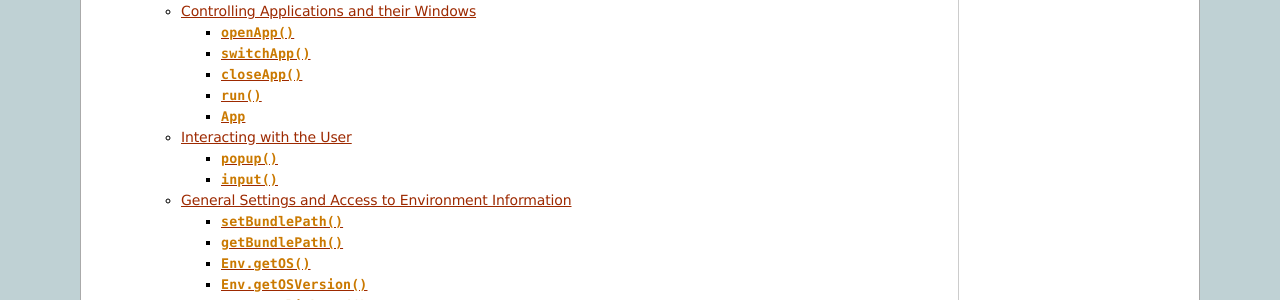
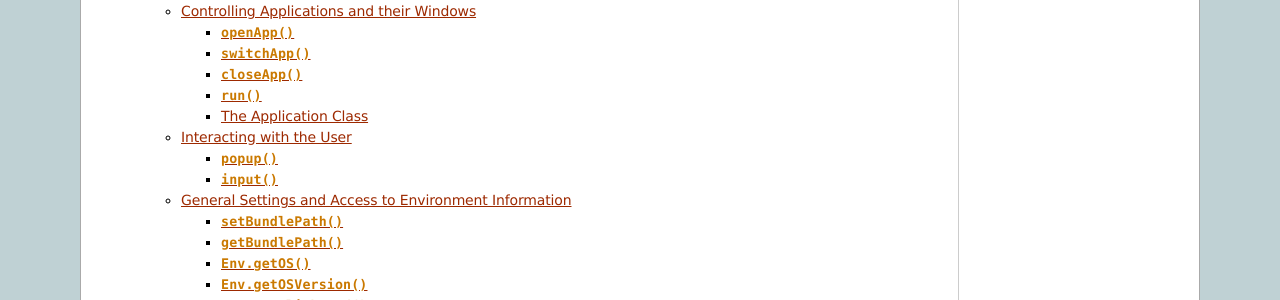
Before and after one commit to sikuli/sikuli, a Sphinx documentation site: the page built from docs/source/index.rst, in a window 1280 px wide and 900 px high, scrolled down 1112 px. Shown: the part 152-452 px from the top of the window. Built offline with Sphinx 7.4.7, drawn with Linux system fonts in a browser that asks for light colours; some of the changed lines change nothing that is shown.

Commit message:
globals optimized

```diff
--- a/docs/source/globals.rst
+++ b/docs/source/globals.rst
@@ -1,6 +1,7 @@
 Global Functions and Features
 =============================
 
+.. _ImportingSikuliScripts:
 
 Importing other Sikuli Scripts (reuse code and images)
 ------------------------------------------------------
@@ -16,19 +17,21 @@
 * automatically access images contained in the imported .sikuli (no need to use
   :py:func:`setBundlePath`)
 
-**Note**: Currently a .skl cannot be imported. As a circumvention it is up to you to unzip the .skl on the fly (e.g. with gzip on the command line) to a place of your choice as .sikuli (e.g. temp directory) and import it from there.
+**Note**: Currently a .skl cannot be imported. As a circumvention it is up to you
+to unzip the .skl on the fly (e.g. with gzip on the command line) to a place of
+your choice as .sikuli (e.g. temp directory) and import it from there.
 
-The prerequisites:
+**The prerequisites**:
 
 * the directories/folders containing your .sikuli's you want to import have to
-  be in ``sys.path`` (see below Usage)
+  be in ``sys.path`` (see below: Usage)
 
 * your imported script must contain (recommendation: as first line) the
   following statement: ``from sikuli.Sikuli import *`` (this is necessary for the
   Python environment to know the Sikuli classes, methods, functions and global
   names)
 
-Usage:
+**Usage**:
 
 * Prepare sys.path (the example contains a recommendation to avoid double entries)
 * Import your .sikuli using just it's name::
@@ -58,9 +61,8 @@
 *	An import is only processed once (the first time it is found in the program
 	flow). So be aware:
 
-	*	If your imported script contains code outside of any def()'s, then this
-		code is only processed once at the first time, when the import is
-	 	evaluated
+	*	If your imported script contains code outside of any function definitions ( ``def()`` ),
+		this code is only processed once at the first time, when the import is evaluated
 
 	*	Since the IDE is not reset at rerun of scripts: when changing
 	 	imported scripts while they are in use, you have to restart the IDE.
@@ -68,14 +70,11 @@
 *	Python has a so called namespace concept: names (variables, functions,
 	classes) are only known in it's namespace your main script has it's own namespace
 
-	*	Each imported script has its own namespace (that's why you need ``from
-		sikuli.Sikuli import *``)
-
-	* 	So names contained in an imported script have to be qualified with the
-		module name (e.g. myLib.myFunction())
+	*	Each imported script has its own namespace. So names contained in an
+		imported script have to be qualified with the	module name (e.g. ``myLib.myFunction()`` )
 
 	*	You may use ``from myLib import *``, which integrates all names from myLib
-		into your current namespace. So you can use myFunction() directly. When you
+		into your current namespace. So you can use ``myFunction()`` directly. When you
 		decide to use this version, be sure you have a naming convention that
 		prevents naming conflicts.
 
@@ -104,8 +103,8 @@
 
 	If set to *True*, when a script is run, Sikuli shows a visual effect (a blinking
 	double lined red circle) on the spot where the action will take place before
-	executing actions (e.g. click, dragDrop, type, etc) for about 2 seconds in the
-	standard. The default setting is False.
+	executing actions (e.g. ``click()``, ``dragDrop()``, ``type()``, etc) for about 2 seconds in the
+	standard (see :py:attr:`Settings.SlowMotionDelay` ). The default setting is False.
 
 .. py:function:: exit([value])
 
@@ -136,12 +135,14 @@
 	.. py:attribute:: DelayAfterDrag
 			DelayBeforeDrop
 
-	*DelayAfterDraft* specifies the waiting time after mouse down at the source
-	location as a decimal value (seconds). *DelayBeforeDrop* specifies the
+	*DelayAfterDrag* specifies the waiting time after mouse down at the source
+	location as a decimal value (seconds).
+
+	*DelayBeforeDrop* specifies the
 	waiting time before mouse up at the target location as a decimal value
 	(seconds).
 
-	When using :py:meth:`Region.dragDrop`  you may have situations, where the
+	**Usage**: When using :py:meth:`Region.dragDrop` you may have situations, where the
 	operation is not processed as expected. This may be due to the fact, that the
 	Sikuli actions are too fast for the target application to react properly. With
 	these settings the waiting time after the mouse down at the source location and
@@ -151,7 +152,7 @@
 	:py:attr:`Settings.MoveMouseDelay`::
 
 
-		# you may wish to save the actual settings beforev
+		# you may wish to save the actual settings before
 		Settings.DelayAfterDrag = 1
 		Settings.DelayBeforeDrop = 1
 		Settings.MoveMouseDelay = 3
@@ -238,7 +239,7 @@
 
 .. py:function:: switchApp(application)
 
-	Swtich to the specified application.
+	Switch to the specified application.
 
 	:param application: the name of an application (case-insensitive) or (part of) a
 		window title (Windows/Linux).
@@ -307,10 +308,16 @@
 
 	This function executes the command and the script waits for its completion.
 
+
+The Application Class
+^^^^^^^^^^^^^^^^^^^^^^^^^
+
+.. py:class:: App
+
 Sikuli-X introduces the new class called :py:class:`App` to provide a more
 convenient and flexible way to control the application and its windows.
 
-*Using class methods of instance methods*
+**Using class methods or instance methods**
 
 Generally you have the choice between using the class methods (e.g.
 ``App.open("application-identifier")``) or first create an App instance and use
@@ -321,7 +328,7 @@
 instance approach, since using the class methods produces more intermediate
 objects.
 
-*How to create an App instance*
+**How to create an App instance**
 
 The basic choice is to just say ``someApp = App("some-app-identifier")`` and you
 have your app instance, that you can later on use together with its methods,
@@ -330,7 +337,7 @@
 return an app instance, that you might save in a variable to use it later on in
 your script.
 
-*Differences between Windows/Linux and Mac*
+**Differences between Windows/Linux and Mac**
 
 Windows/Linux: Sikuli's strategy on these systems in the moment is to rely on
 implicit or explicit path specifications to find an application, that has to be
@@ -339,8 +346,7 @@
 only switch to an open application, if the application internally handles the
 "more than one instance" situation".
 
-You usually will use ``App.open("c:\\Program Files\\Mozilla
-Firefox\\Firefox.exe")``
+You usually will use ``App.open("c:\\Program Files\\Mozilla Firefox\\Firefox.exe")``
 to start Firefox. This might open an additional window. And you can use
 ``App.focus("Firefox")`` to switch to the frontmost Firefox window (which has no
 effect if no window is found). To clarify your situation you may use the new
@@ -360,7 +366,7 @@
 
 On Mac OS X, on the system level the information is available, which windows
 belong to which applications. Sikuli uses this information. So by default using
-e.g. App.focus("Safari") starts Safari if not open already and switches to the
+e.g. ``App.focus("Safari")`` starts Safari if not open already and switches to the
 application Safari if it is open, without doing anything with it's windows (the
 z-order is not touched). Additionally, you can get all windows of an
 application, without knowing it's titles.
@@ -467,7 +473,7 @@
 			wait(1)
 			type("l", KEY_CTRL) # switch to address field
 
-		Afterwards, it focuses on the Firefox application, uses the window() method to
+		Afterwards, it focuses on the Firefox application, uses the ``window()`` method to
 		obtain the region of the frontmost window, applies some operations
 		within the region, and finally closes the window::
 
@@ -483,7 +489,7 @@
 			firefox.close() # close the window - stop the process
 
 
-		Below is another example that tries to close all the windows of an
+		Below is another example that highlights all the windows of an
 		application by looping through them (Mac)::
 
 			# not more than 100 windows should be open ;-)
@@ -501,11 +507,11 @@
 
 		*	Especially on Windows be aware, that there might be many matching
 			windows and windows, that might not be visible at all. Currently the
-			window() function has no feature to identify a special window besides
+			``window()`` function has no feature to identify a special window besides
 			returning the region. So you might need some additional checks to be
 			sure you are acting on the right window.
 
-		*	Windows/Linux: The close() function currently kills the application,
+		*	Windows/Linux: The ``close()`` function currently kills the application,
 			without closing it's windows before. This is an abnormal termination and
 			might be recognized by your application at the next start (e.g. Firefox
 			usually tries to reload the pages).
@@ -513,11 +519,11 @@
 		*	Even if the windows are hidden/minimized, their region that they have in
 			the visible state is returned. Currently there is no Sikuli feature, to
 			decide wether the given window(n) is visible or not or if it is
-			currently the frontmost window. The only guarentee: window()/window(0)
+			currently the frontmost window. The only guarentee: ``window()``/``window(0)``
 			is the topmost window of an application (Mac) or a series of matching
 			windows (Windows/Linux).
 
-		*	Currently there are methods available to act on such a window
+		*	Currently there are no methods available to act on such a window
 			(resize, bring to front, get the window title, ...).
 
 		Some tips:
@@ -529,13 +535,13 @@
 			will occupy major parts of the screen, so a window's returned region of
 			e.g. 150x30 might be some invisible stuff or an overlay on the real app
 			window (e.g. the "search in history" input field on the Safari Top-Sites
-			page, which is reported as windows(0))
+			page, which is reported as ``windows(0)``)
 
 		*	If you have more than one application window, try to position them at
 			different coordinates, so you can decide which one you act on in the
 			moment.
 
-		*	It is sometimes possible to use the OCR text extraction feature (i.e.,
+		*	It is sometimes possible to use the OCR text extraction feature
 			:py:meth:`Region.text` to obtain the window title.
 
 
@@ -587,9 +593,8 @@
 to set it. It is highly recommended to only modify attributes, that are described in
 this document or when you really know, what you are doing.
 
-Actually all attributes of some value for scripting are described in the topic
-:ref:`Controlling Sikuli Scripts and their Behavior
-<ControllingSikuliScriptsandtheirBehavior>`
+Actually all attributes of some value for scripting are described in the
+topic :ref:`Controlling Sikuli Scripts and their Behavior <ControllingSikuliScriptsandtheirBehavior>`.
 
 **Jython/Python Level**
 
@@ -600,7 +605,7 @@
 ``sys.path`` may be one of the most valuable settings, since it is used by
 Python/Jython to locate modules, that are referenced using ``import module``. It is
 a list of path's, that is e.g. maintained by Sikuli to implement :ref:`Importing
-other Sikuli Scripts <ImportingOtherSikuliScripts>` (reuse code) as a standard
+other Sikuli Scripts <ImportingSikuliScripts>` as a standard
 compliant feature.
 
 If you want to use ``sys.path``, it is recommended to do it as shown in the following
@@ -612,13 +617,13 @@
 
 **Java Level**
 
-va maintains a global storage for settings (key/value pairs), that can be accessed
+Java maintains a global storage for settings (key/value pairs), that can be accessed
 by the program/script. Sikuli uses it too for some of it's settings. Normally it is
 not necessary to access these settings at the Java level from a Sikuli script, since
 Sikuli provides getter and setter methods for accessing values, that make sense for
 scripting. One example is the list of paths, that Sikuli maintains to specify
 additional places to search for images (please refer to :ref:`Importing
-other Sikuli Scripts <ImportingOtherSikuliScripts>` for more information).
+other Sikuli Scripts <ImportingSikuliScripts>` for more information).
 
 If needed, you may access the java settings storage as shown in the following
 example::
@@ -649,22 +654,23 @@
 
 	Remove a path from the list of image search paths
 
-Note that paths must be specified using the correct path separators (slash on Mac
+*Note*: paths must be specified using the correct path separators (slash on Mac
 and Unix and double blackslashes on Windows).
 
-It is automatically extended by Sikuli with script folders, that are imported (see:
-Reuse of Code and Images), so their contained images can be accessed. If you want to
+This list is automatically extended by Sikuli with script folders, that are imported
+(see: :ref:`Importing other Sikuli Scripts <ImportingSikuliScripts>`),
+so their contained images can be accessed. If you want to
 be sure of the results of your manipulations, you can use ``getImagePath`` and check
 the content of the returned list.  When searching images, the path's are scanned in
 the order of the list. The first image file with a matching image name is used.
 
-Note: Behind the scenes this list is maintained in the java property store with the
+*Note*: Behind the scenes this list is maintained in the java property store with the
 key SIKULI_IMAGE_PATH. This can be preset when starting the JVM using the
 environment variable SIKULI_IMAGE_PATH and can be accessed at runtime using the
 approach as mentioned under Accessing Settings - Java level. Be aware, that this is
 one string, where the different entries are separated with a colon ( : ).
 
-The default bundle path can also be accessed and modified by the two functions
+**The default bundle path** can also be accessed and modified by the two functions
 below:
 
 .. py:function:: setBundlePath(path-to-a-folder)
@@ -696,10 +702,10 @@
 .. py:staticmethod:: Env.getOS()
 		Env.getOSVersion()
 
-	Get the type (getOS) and version (getOSVersion) of the operating system your
+	Get the type ( ``getOS()`` ) and version ( ``getOSVersion()`` ) of the operating system your
 	script is running on.
 
-	An example using these methods on a Macis shown below::
+	An example using these methods on a Mac is shown below::
 
 		# on a Mac
 		myOS = Env.getOS()
@@ -720,13 +726,13 @@
 
 	Get the content of the clipboard if it is text, otherwise an empty string.
 
-	Note: Be careful, when using ``Env.getClipboard()`` together with ``paste()``,
+	*Note*: Be careful, when using ``Env.getClipboard()`` together with ``paste()``,
 	since paste internally uses the clipboard to transfer text to other
 	applications, the clipboard will contain what you just pasted. Therefore, if you
 	need the content of the clipboard, you should call ``Env.getClipboard()`` before
 	using ``paste()``.
 
-	Tip: When the clipboard content was copied from a web page that mixes images and
+	*Tip*: When the clipboard content was copied from a web page that mixes images and
 	text, you should be aware, that there may be whitespace characters around and
 	inside your text, that you did not expect. In this case, you can use
 	``Env.getClipboard().strip()`` to get rid of surrounding whitespaces.
```
